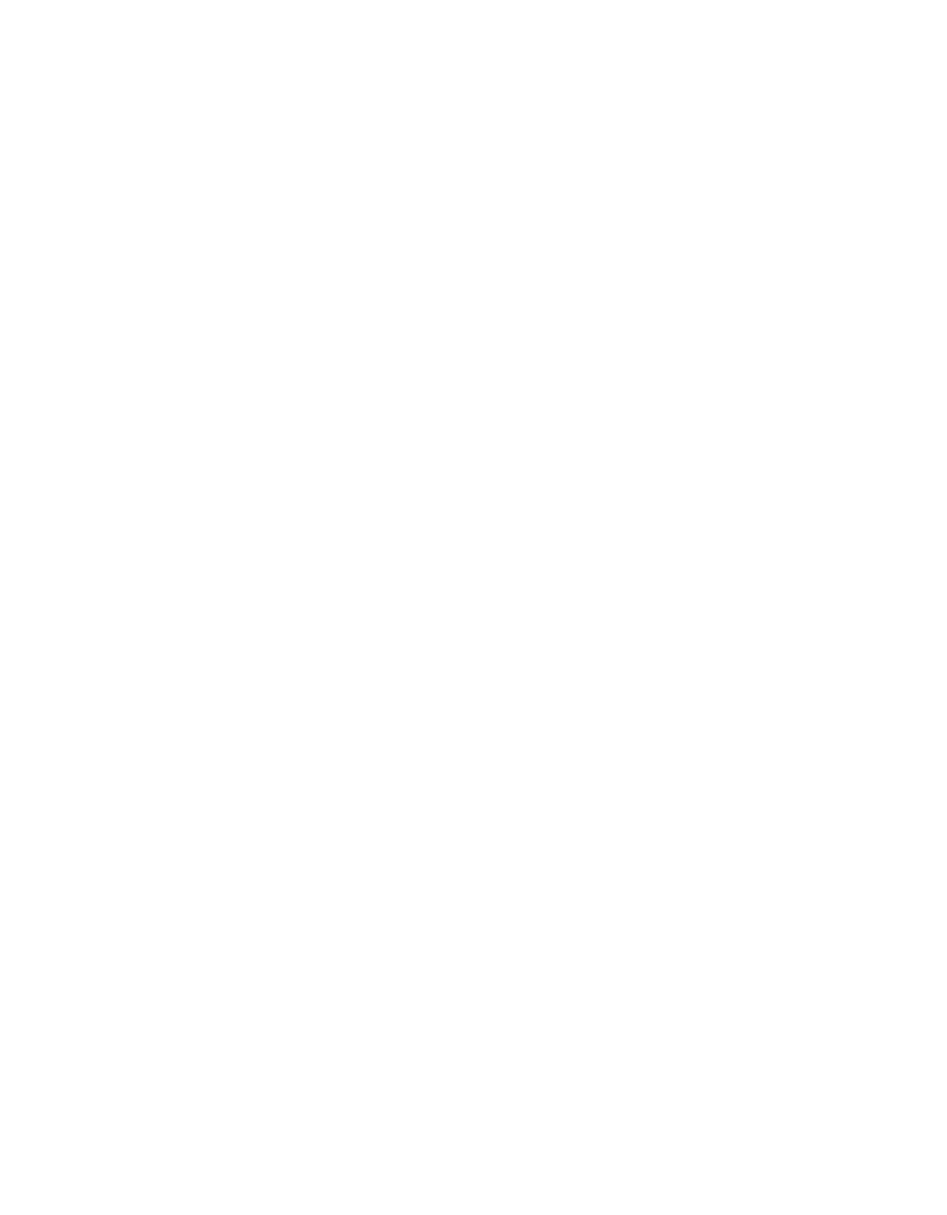
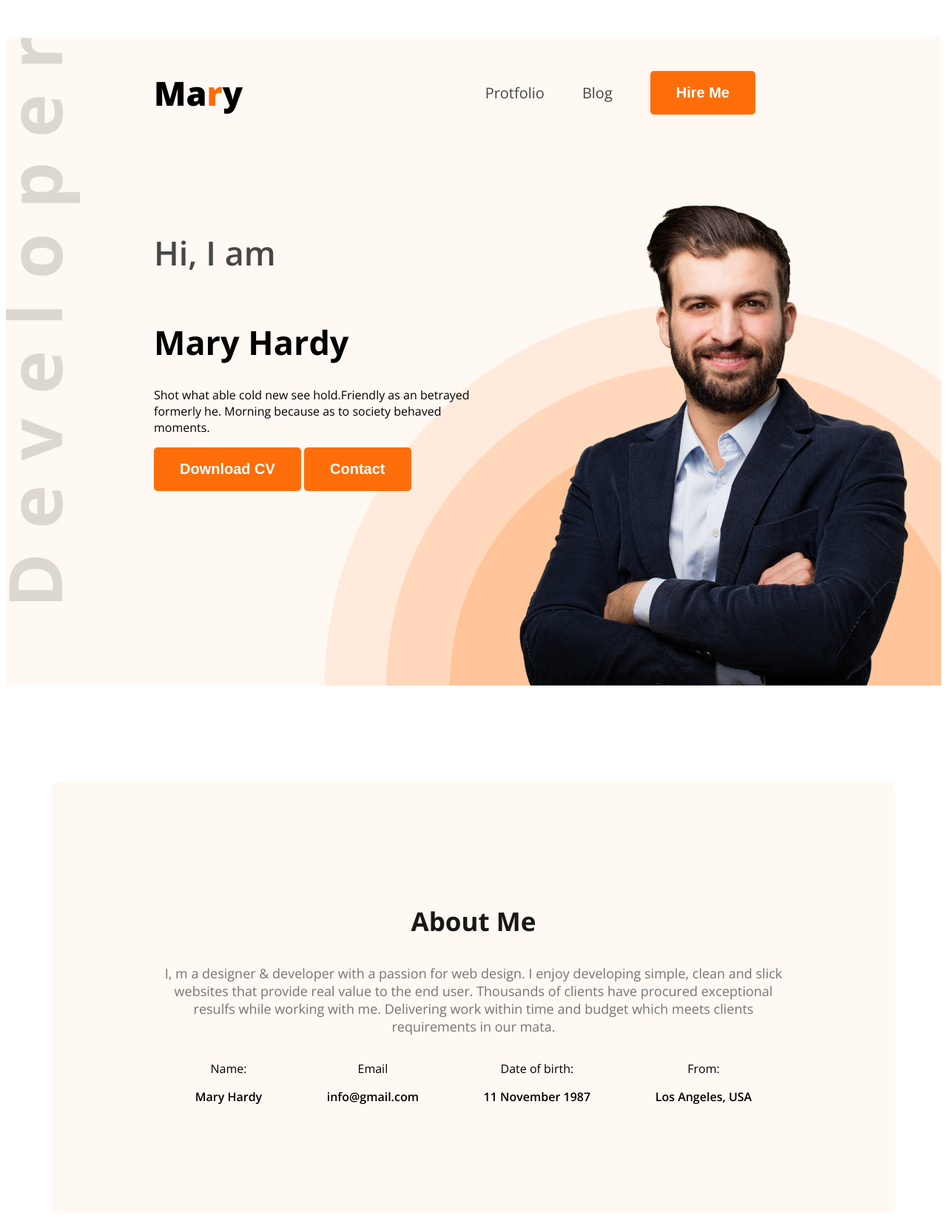
Before and after one commit to Saimhossen/Web-Developer-Porttfolio, a plain HTML site: page index.html in a window 1280 px wide. Shown: the top 1643 px of the page at 74% size. Before the commit the page ends 800 px from the top, so only its background shows below. Drawn offline with nearby package versions, Linux system fonts and the light colour scheme.

Commit message:
added pages

```diff
--- a/index.html
+++ b/index.html
@@ -4,13 +4,89 @@
     <meta charset="UTF-8">
     <meta name="viewport" content="width=device-width, initial-scale=1.0">
     <title>Web Developer Portfolio</title>
+    <link rel="preconnect" href="https://fonts.googleapis.com">
+<link rel="preconnect" href="https://fonts.gstatic.com" crossorigin>
+<link href="https://fonts.googleapis.com/css2?family=Open+Sans:ital,wght@0,300..800;1,300..800&display=swap" rel="stylesheet">
+    <link rel="stylesheet" href="styles/portfolio.css">
 </head>
-<body>
-    <header>
+<body class="open-sans-normal">
+    <header class="header secondary-bg">
+        <nav>
+            <h3 class="nav-title">Ma<span class="text-primary">r</span>y</h3>
+            <ul>
+                <li><a class="dark-2" href="">Protfolio</a></li>
+                <li><a class="dark-2" href="">Blog</a></li>
+                <li><a href=""><button class="btn-primary">Hire Me</button></a></li>
+            </ul>
+        </nav>
+        <div class="banner">
+            <div class="banner-content">
+                <h4 class="banner-greetings dark-2">Hi, I  am</h4>
+                <h1 class="banner-title">Mary Hardy</h1>
+                <p class="banner-description">Shot what able cold new see hold.Friendly as an betrayed formerly he. Morning because as to society behaved moments.
 
+                </p>
+                <button class="btn-primary">Download CV</button>
+                <button class="btn-primary">Contact</button>
+            </div>
+            <img class="banner-profile-pic" src="images/hardy.png" alt="">
+        </div>
     </header>
     <main>
-
+        <section class="about secondary-bg">
+            <h3 class="section-title">About Me</h3>
+            <p class="section-description">I, m a designer & developer with a passion for web design. I enjoy developing simple, clean and slick websites that provide real value to the end user. Thousands of clients have procured exceptional resulfs while working with me. Delivering work within time and budget which meets clients requirements in our mata.</p>
+            <div class="about-items">
+                <div class="about-item">
+                    <p class="item-title">Name:</p>
+                    <p class="item-description">Mary Hardy</p>
+                </div>
+                <div class="about-item">
+                    <p class="item-title">Email</p>
+                    <p class="item-description">info@gmail.com</p>
+                </div>
+                <div class="about-item">
+                    <p class="item-title">Date of birth:</p>
+                    <p class="item-description">11 November 1987</p>
+                </div>
+                <div class="about-item">
+                    <p class="item-title">From:</p>
+                    <p class="item-description">Los Angeles, USA</p>
+                </div>
+            </div>
+        </section>
+        <section class="skills">
+            <h3 class="section-title text-center">What I do</h3>
+            <p class="section-description text-center">I have more than 10 years experience building software for clients all over the world. Below is a quick overview of my main technical skill sets and technologies i use. Want to find out more about my experience? Check out my online resume and project portfolio.</p>
+            <div class="skills-container">
+                <div class="skill">
+                    <img src="images/icons/js.png" alt="">
+                    <h4 class="skill-title">Vanilla JavaScript</h4>
+                    <p class="skill-description">List skill/technologies here. You can change the icon above to any of the 1500+ FontAwesome 5 free icons available. Aenean commodo ligula eget dolor.</p>
+                </div>
+                <div class="skill">
+                    <img src="images/icons/react.png" alt="">
+                    <h4 class="skill-title">React</h4>
+                    <p class="skill-description">List skill/technologies here. You can change the icon above to any of the 1500+ FontAwesome 5 free icons available. Aenean commodo ligula eget dolor.</p>
+                </div>
+                <div class="skill">
+                    <img src="images/icons/nodejs.png" alt="">
+                    <h4 class="skill-title">Node.js</h4>
+                    <p class="skill-description">List skill/technologies here. You can change the icon above to any of the 1500+ FontAwesome 5 free icons available. Aenean commodo ligula eget dolor.</p>
+                </div>
+                <div class="skill">
+                    <img src="images/icons/mongo.png" alt="">
+                    <h4 class="skill-title">MongoDB</h4>
+                    <p class="skill-description">List skill/technologies here. You can change the icon above to any of the 1500+ FontAwesome 5 free icons available. Aenean commodo ligula eget dolor.</p>
+                </div>
+            </div>
+        </section>
+        <section class="resume">
+            <h3 class="section-title">A summary of My Resume</h3>
+            <div class="resume-container">
+                .resume-colum*2
+            </div>
+        </section>
     </main>
     <footer>
 
--- /dev/null
+++ b/styles/portfolio.css
@@ -0,0 +1,127 @@
+
+
+.open-sans-normal {
+  font-family: "Open Sans", serif;
+  font-optical-sizing: auto;
+  font-style: normal;
+  font-variation-settings:
+    "wdth" 100;
+}
+/* shared style */
+.secondary-bg{
+    background-color: #FFF8F3;
+}
+.text-primary{
+    color: #FD6E0A;
+}
+
+.btn-primary{
+    background-color: #FD6E0A;
+    font-weight: bold;
+    font-size: 20px;
+    color: white;
+    padding: 18px 35px;
+    border-radius: 5px;
+    border: none;
+}
+.text-center{
+    text-align: center;
+}
+
+/* header */
+.header{
+    background-image: url(../images/developer.png), url(../images/header_bg.png);
+    background-repeat: no-repeat;
+    background-position: top left, bottom right;
+}
+
+/* Nav styles */
+nav{
+    display: flex;
+    align-items: center;
+    justify-content: space-between;
+    margin: 50px 200px;
+}
+
+.nav-title{
+    font-weight: 800;
+    font-size: 45px;
+}
+nav ul{
+    display: flex;
+    align-items: center;
+ }
+
+ nav ul li {
+    list-style: none;
+    margin-right: 51px;
+ }
+ nav li a {
+    text-decoration: none;
+    font-size: 20px;
+ }
+ .dark-2{
+    color: #474747;
+ }
+.section-title{
+    font-size: 35px;
+    font-weight: bold;
+    color: #181818;
+}
+.section-description{
+    font-size: 18px;
+    color: #757575;
+}
+
+/* banner-style */
+.banner-greetings{
+   font-size: 45px;
+   font-weight: 600;
+}
+.banner-content{
+    max-width: 580px;
+}
+.banner-title{
+    font-weight: bold;
+    font-size: 45px;
+}
+.banner-profile-pic{
+    width: 584px;
+}
+.banner{
+    display: flex;
+    justify-content: space-between;
+    margin: 0 35px 0 200px;
+}
+/* mail styles */
+main{
+    max-width: 1140px;
+    margin: 0 auto;
+}
+main section{
+    margin-top: 130px;
+    margin-bottom: 130px;
+}
+/* about styles */
+.about{
+    border-radius: 10px;
+    padding: 130px 150px;
+    text-align: center;
+}
+.item-description{
+    font-weight: 600;
+}
+.about-items{
+    display: flex;
+    justify-content: space-around;
+}
+/* skills section */
+.skills-container{
+    display: flex;
+    gap: 24px;
+}
+.skill{
+    padding: 30px;
+    box-shadow: 0px 6px 50px 0px rgba(0, 0, 0, 0.06);
+    border-radius: 5px;
+}
```
